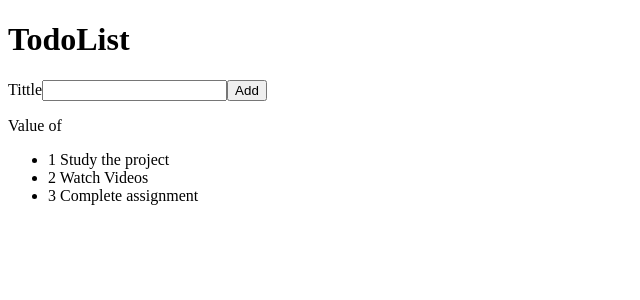
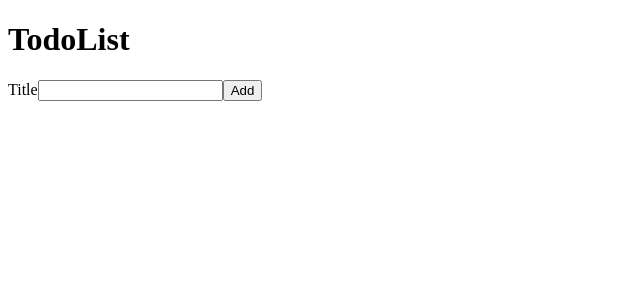
Before and after one commit to Code-the-Dream-School/ctd-react-canary, a React (Create React App) app: page / in a window 1280 px wide. Shown: the top 300 px of the page, without its empty margins (0-640 px from the left). Built offline with nearby package versions, Linux system fonts and the light colour scheme.

Commit message:
lesson-1-4

```diff
--- a/src/AddTodoForm.js
+++ b/src/AddTodoForm.js
@@ -1,14 +1,22 @@
 import React from "react";
-function AddTodoForm(props) {
+function AddTodoForm({onAddTodo}) {
+    const [todoTitle, setTodoTitle] = React.useState('');
+
+    const handleTitleChange = (event) => {
+        const newTodoTitle = event.target.value;
+        setTodoTitle(newTodoTitle);
+
+    }
     const handleAddTodo = (event) => {
         event.preventDefault();
-        const todoTitle = event.target.title.value;
-        props.setNewTodo(todoTitle);
-        event.target.reset();
-       };
+       onAddTodo({title:todoTitle,id:Date.now()});
+
+        setTodoTitle('');
+
+    };
     return (
-        <form onSubmit={handleAddTodo}>        <label htmlFor="todoTitle">Tittle</label>
-            <input type="text" id="todoTitle" name="title" onChange={handleAddTodo}></input>
+        <form onSubmit={handleAddTodo}>        <label htmlFor="todoTitle">Title</label>
+            <input type="text" id="todoTitle" name="title" value={todoTitle} onChange={handleTitleChange}></input>
 
             <button type="submit">Add</button>
 
--- a/src/App.js
+++ b/src/App.js
@@ -4,15 +4,19 @@ import AddTodoForm from "./AddTodoForm";
 
 function App() {
 
-    const [newTodo, setNewTodo] = React.useState('');
+
+    const[todoList, setTodoList]= React.useState([]);
+    const addTodo =(newTodo)=>{
+      console.log(newTodo);
+ setTodoList([...todoList,newTodo]);
+
+    }
   return (
     <div>
       <h1> TodoList </h1>
-      <AddTodoForm setNewTodo={setNewTodo }/>
+      <AddTodoForm onAddTodo={addTodo }/>
 
-      <p> Value of <strong>{newTodo}</strong></p>
-
-      <TodoList />
+      <TodoList todoList={todoList} />
 
     </div>
   );
--- a/src/TodoList.js
+++ b/src/TodoList.js
@@ -1,22 +1,10 @@
 import * as React from "react";
 import TodoListItem from "./TodoListItem";
-const todoList = [
-  {
-    objectId: "1",
-    tittle: "Study the project",
-  },
-  {
-    objectId: "2",
-    tittle: "Watch Videos",
-  },
-  {
-    objectId: "3",
-    tittle: "Complete assignment",
-  },
-];
-function TodoList() {
 
-  return (
+function TodoList({todoList}) {
+
+
+ return (
     <ul>
 
       {todoList.map(function (item) {
--- a/src/TodoListItem.js
+++ b/src/TodoListItem.js
@@ -1,9 +1,10 @@
 import React from "react";
-function TodoListItem(props) {
-console.log(props);
+
+function TodoListItem({item}) {
+
     return (
          <li>
-        <span>{props.item.objectId} {props.item.tittle} </span>
+    {item.title}
             </li>
     );
 
```
